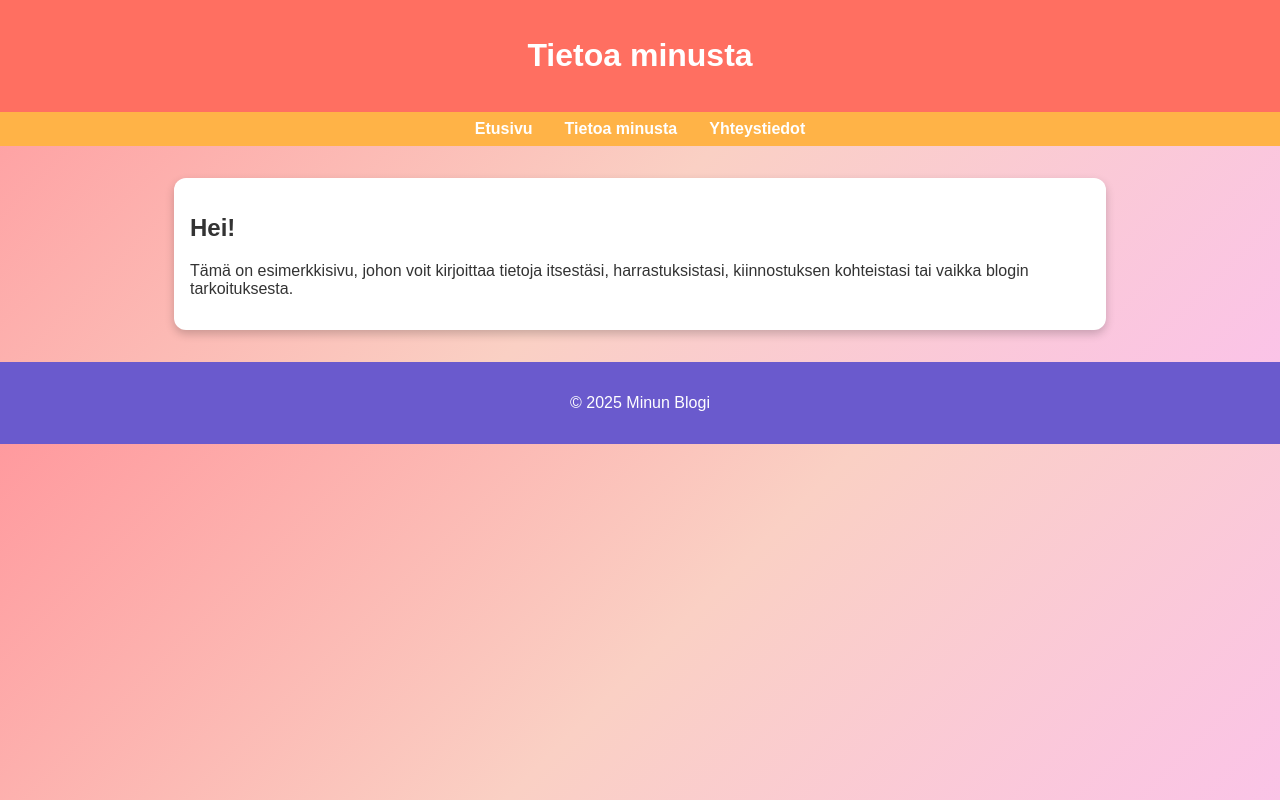
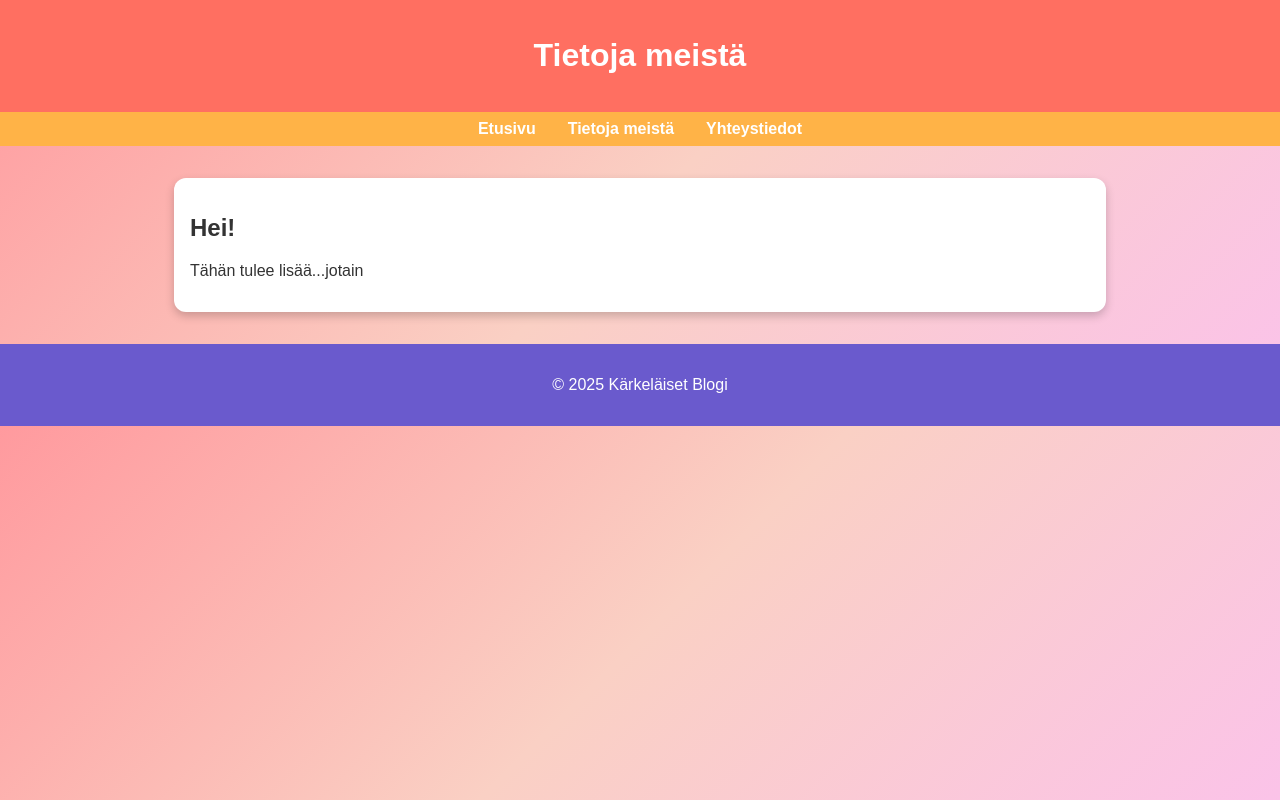
Before and after one commit to karkelaiset/blogi, a plain HTML site: page about.html in a window 1280 px wide. Drawn offline with Linux system fonts and the light colour scheme.

Commit message:
Update about.html

```diff
--- a/about.html
+++ b/about.html
@@ -2,27 +2,27 @@
 <html lang="fi">
 <head>
   <meta charset="UTF-8">
-  <title>Tietoa minusta</title>
+  <title>Tietoja meistä</title>
   <link rel="stylesheet" href="style.css">
 </head>
 <body>
   <header>
-    <h1>Tietoa minusta</h1>
+    <h1>Tietoja meistä</h1>
   </header>
 
   <nav>
     <a href="index.html">Etusivu</a>
-    <a href="about.html">Tietoa minusta</a>
+    <a href="about.html">Tietoja meistä</a>
     <a href="contact.html">Yhteystiedot</a>
   </nav>
 
   <div class="container">
     <h2>Hei!</h2>
-    <p>Tämä on esimerkkisivu, johon voit kirjoittaa tietoja itsestäsi, harrastuksistasi, kiinnostuksen kohteistasi tai vaikka blogin tarkoituksesta.</p>
+    <p>Tähän tulee lisää...jotain</p>
   </div>
 
   <footer>
-    <p>© 2025 Minun Blogi</p>
+    <p>© 2025 Kärkeläiset Blogi</p>
   </footer>
 </body>
 </html>
```
